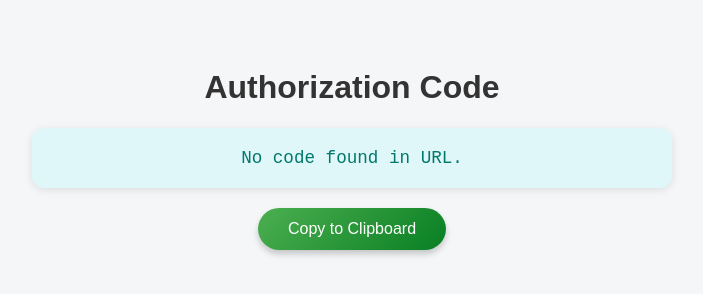
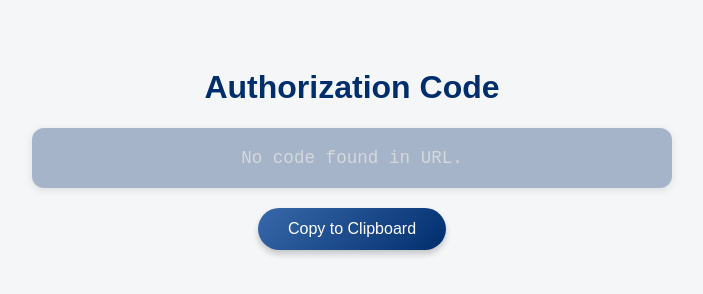
Before and after one commit to DI-dev-ET/redirect_url, a plain HTML site: page index.html in a window 1280 px wide. Shown: the whole page, without its empty margins (288-991 px from the left). Drawn offline with Linux system fonts and the light colour scheme.

Commit message:
Update index.html colors

```diff
--- a/index.html
+++ b/index.html
@@ -8,12 +8,12 @@
       font-family: Arial, sans-serif;
       padding: 40px;
       background-color: #f4f6f8;
-      color: #333;
+      color: #002E6D;
       text-align: center;
     }
     #code {
-      background-color: #e0f7fa;
-      color: #00796b;
+      background-color:#A5B4C9;
+      color: #D4D8DB;
       border-radius: 12px;
       padding: 20px;
       margin: 20px auto;
@@ -25,7 +25,7 @@
       font-size: 1.1rem;
     }
     button {
-      background: linear-gradient(135deg, #4caf50, #087f23);
+      background: linear-gradient(135deg, #3968AA, #002E6D);
       border: none;
       border-radius: 25px;
       color: white;
@@ -36,7 +36,7 @@
       transition: background 0.3s ease;
     }
     button:hover {
-      background: linear-gradient(135deg, #087f23, #4caf50);
+      background: linear-gradient(135deg, #3968AA, #0E356C);
     }
   </style>
 </head>
```
